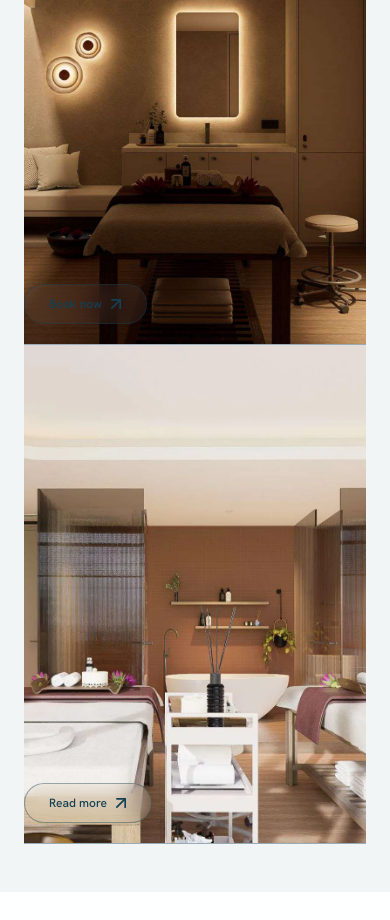
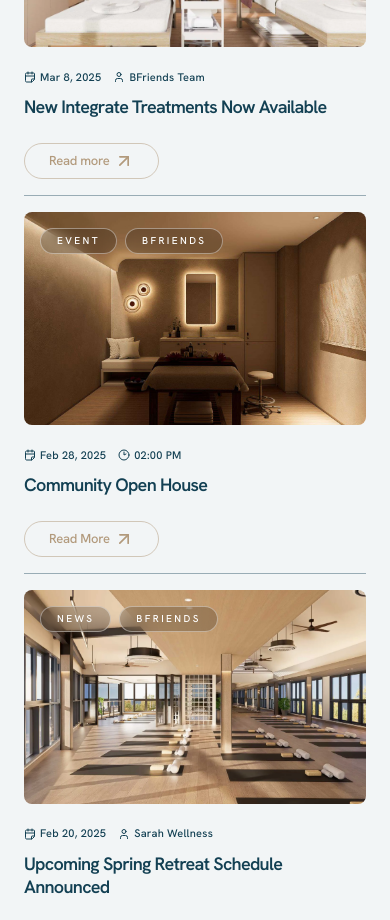
Before and after one commit to blife-bali/bfriends, a Next.js app: page / in a window 390 px wide. Shown: the part 8100-9020 px from the top of the page. Before the commit the page ends 8992 px from the top, so only its background shows below. Built offline with nearby package versions, Linux system fonts and the light colour scheme.

Commit message:
news and event

```diff
--- a/app/home/news-and-events/Section.module.css
+++ b/app/home/news-and-events/Section.module.css
@@ -14,10 +14,18 @@
   max-width: 1440px;
   padding: 0 64px;
   box-sizing: border-box;
-  border-top: 1px solid rgba(19, 64, 83, 0.4);
   display: flex;
   flex-direction: column;
   align-items: stretch;
+}
+
+.list {
+  display: flex;
+  flex-direction: column;
+  align-items: stretch;
+  width: 100%;
+  border-top: 1px solid rgba(19, 64, 83, 0.4);
+  border-bottom: 1px solid rgba(19, 64, 83, 0.4);
 }
 
 .header {
@@ -54,16 +62,15 @@
 }
 
 .heading em {
-  font-family: var(--font-script);
-  font-style: italic;
-  font-weight: 400;
+  font-family: var(--font-display);
+  font-style: normal;
+  font-weight: 500;
 }
 
-.list {
+.moreButtonWrapper {
   display: flex;
-  flex-direction: column;
-  align-items: stretch;
-  width: 100%;
+  justify-content: center;
+  margin-top: 48px;
 }
 
 @media (max-width: 1024px) {
--- a/app/home/news-and-events/Section.tsx
+++ b/app/home/news-and-events/Section.tsx
@@ -5,25 +5,59 @@ import { eventData } from "@/lib/event-data";
 import { newsData } from "@/lib/news-data";
 import EventCard from "@/components/EventCard/EventCard";
 import NewsCard from "@/components/NewsCard/NewsCard";
+import Button from "@/components/ui/Button/Button";
+import { ArrowUpRightIcon } from "lucide-react";
+
+type Item = { type: "event" | "news"; index: number };
 
 export default function Section() {
+  // Interleave events and news by index
+  const allItems: Item[] = [];
+
+  // Find max index
+  const maxIndex = Math.max(
+    ...eventData.map((e) => e.index),
+    ...newsData.map((n) => n.index)
+  );
+
+  // Interleave items
+  for (let i = 1; i <= maxIndex; i++) {
+    const event = eventData.find((e) => e.index === i);
+    const news = newsData.find((n) => n.index === i);
+
+    if (event) allItems.push({ type: "event", index: i });
+    if (news) allItems.push({ type: "news", index: i });
+  }
+
   return (
     <section className={styles.section}>
       <div className={styles.container}>
         <div className={styles.header}>
-          <p className={styles.eyebrow}>News & Events</p>
           <h2 className={styles.heading}>
-            Stay <em>Connected</em>
+            News & Events <em>Accross BLife Ecosystem</em>
           </h2>
         </div>
 
         <div className={styles.list}>
-          {eventData.map((item) => (
-            <EventCard key={item.id} item={item} />
-          ))}
-          {newsData.map((item) => (
-            <NewsCard key={item.id} item={item} />
-          ))}
+          {allItems.map((item) =>
+            item.type === "event" ? (
+              <EventCard
+                key={`event-${item.index}`}
+                item={eventData.find((e) => e.index === item.index)!}
+              />
+            ) : (
+              <NewsCard
+                key={`news-${item.index}`}
+                item={newsData.find((n) => n.index === item.index)!}
+              />
+            )
+          )}
+        </div>
+
+        <div className={styles.moreButtonWrapper}>
+          <Button variant="border" color='var(--color-green)' icon={<ArrowUpRightIcon size={20} />}>
+            More news and events
+          </Button>
         </div>
       </div>
     </section>
--- a/app/home/process/Process.module.css
+++ b/app/home/process/Process.module.css
@@ -53,9 +53,6 @@
   flex-shrink: 0;
 }
 
-.bookNowButton {
-  /* Optional overrides for the CTA button */
-}
 
 /* Responsive Design */
 @media (max-width: 1200px) {
--- a/components/EventCard/EventCard.module.css
+++ b/components/EventCard/EventCard.module.css
@@ -3,23 +3,27 @@
 .card {
   width: 100%;
   position: relative;
-  border-bottom: 1px solid rgba(19, 64, 83, 0.4);
   box-sizing: border-box;
   overflow: hidden;
   display: flex;
-  align-items: flex-end;
-  justify-content: space-between;
+  align-items: flex-start;
   padding: 24px 0;
   gap: 20px;
   text-align: left;
+  height: 288px;
+}
+
+.card:not(:last-child) {
+  border-bottom: 1px solid rgba(19, 64, 83, 0.4);
 }
 
 .link {
   display: flex;
   align-items: flex-end;
   justify-content: space-between;
-  gap: 20px;
+  gap: 24px;
   width: 100%;
+  height: 100%;
   text-decoration: none;
   color: inherit;
 }
@@ -32,6 +36,7 @@
   aspect-ratio: 4 / 3;
   flex-shrink: 0;
   background: var(--color-beige-20);
+  position: relative;
 }
 
 .image {
@@ -40,14 +45,30 @@
   object-fit: cover;
 }
 
+.imageTagOverlay {
+  display: flex;
+  position: absolute;
+  top: 16px;
+  left: 16px;
+
+  z-index: 10;
+}
+
 .content {
+  height: 100%;
   flex: 1;
-  min-width: 0;
   display: flex;
   flex-direction: column;
   align-items: flex-start;
   justify-content: space-between;
-  gap: 20px;
+  max-width: 640px;
+  gap: 24px;
+}
+
+.buttonWrapper {
+  flex-shrink: 0;
+  display: flex;
+  align-items: flex-start;
 }
 
 .tagsRow {
@@ -58,15 +79,17 @@
 
 .tag {
   border-radius: 999px;
-  border: 1px solid var(--color-blue-100);
+  border: 1px solid rgba(255, 255, 255, 0.4);
   padding: 6px 16px;
   font-family: var(--font-sans);
-  font-size: 12px;
-  font-weight: 600;
+  font-size: 10px;
+  font-weight: 500;
   letter-spacing: 0.24em;
   line-height: 120%;
   text-transform: uppercase;
-  color: var(--color-blue-100);
+  color: #ffffff;
+  background: rgba(0, 0, 0, 0.2);
+  backdrop-filter: blur(8px);
 }
 
 .textBlock {
@@ -76,13 +99,30 @@
   gap: 12px;
 }
 
-.date {
+.infoContainer {
+  display: flex;
+  align-items: center;
+  gap: 16px;
+  flex-wrap: wrap;
+}
+
+.infoItem {
+  display: flex;
+  align-items: center;
+  gap: 6px;
+}
+
+.infoIcon {
+  flex-shrink: 0;
+  color: var(--color-blue-100);
+}
+
+.infoText {
   font-family: var(--font-sans);
   font-size: 12px;
   font-weight: 500;
   letter-spacing: 0.02em;
   line-height: 100%;
-  text-transform: uppercase;
   color: var(--color-blue-100);
 }
 
@@ -90,7 +130,7 @@
   font-family: var(--font-display);
   font-size: 20px;
   font-weight: 600;
-  letter-spacing: 0.02em;
+  letter-spacing: -0.04em;
   line-height: 120%;
   color: var(--color-blue-100);
   margin: 0;
@@ -100,58 +140,34 @@
   font-family: var(--font-sans);
   font-size: 16px;
   font-weight: 400;
-  letter-spacing: -0.04em;
+  letter-spacing: -0.02em;
   line-height: 150%;
   color: var(--color-blue-100);
   margin: 0;
   display: -webkit-box;
   overflow: hidden;
   text-overflow: ellipsis;
-  -webkit-line-clamp: 2;
+  -webkit-line-clamp: 3;
   -webkit-box-orient: vertical;
-}
-
-.button {
-  height: 40px;
-  backdrop-filter: blur(12px);
-  border-radius: 999px;
-  background-color: rgba(254, 254, 254, 0.05);
-  border: 1px solid rgba(19, 64, 83, 0.4);
-  box-sizing: border-box;
-  display: flex;
-  align-items: center;
-  justify-content: center;
-  padding: 8px 20px 8px 24px;
-  gap: 4px;
-  font-family: var(--font-sans);
-  font-size: 12px;
-  font-weight: 500;
-  color: var(--color-blue-100);
-  text-decoration: none;
-  flex-shrink: 0;
-  transition: background-color 0.2s ease, border-color 0.2s ease;
-}
-
-.button:hover {
-  background-color: rgba(19, 64, 83, 0.08);
-  border-color: var(--color-blue-100);
-}
-
-.buttonIcon {
-  width: 20px;
-  height: 20px;
-  flex-shrink: 0;
 }
 
 @media (max-width: 1024px) {
   .card {
     flex-direction: column;
     align-items: stretch;
+    height: auto;
   }
 
   .link {
     flex-direction: column;
     align-items: stretch;
+    gap: 24px;
+  }
+
+  .content {
+    max-width: none;
+    gap: 12px;
+    height: fit-content;
   }
 
   .imageWrap {
@@ -160,23 +176,46 @@
     max-height: 240px;
     aspect-ratio: 16 / 10;
   }
+
+  .buttonWrapper {
+    align-items: flex-end;
+    margin-top: auto;
+  }
 }
 
 @media (max-width: 768px) {
   .card {
-    padding: 20px 0;
-    gap: 16px;
+    padding: 16px 0;
   }
 
-  .content {
-    gap: 16px;
+
+  .imageWrap {
+    border-radius: 8px;
+  }
+
+  .infoContainer {
+    gap: 12px;
+  }
+
+  .infoItem {
+    gap: 4px;
+  }
+
+  .infoIcon {
+    width: 12px;
+    height: 12px;
+  }
+
+  .infoText {
+    font-size: 11px;
   }
 
   .title {
     font-size: 18px;
+    line-height: 130%;
   }
 
   .description {
-    font-size: 15px;
+    display: none;
   }
 }
--- a/components/EventCard/EventCard.tsx
+++ b/components/EventCard/EventCard.tsx
@@ -4,7 +4,8 @@ import Image from "next/image";
 import Link from "next/link";
 import styles from "./EventCard.module.css";
 import { EventItem } from "@/lib/event-data";
-import { ArrowUpRightIcon } from "lucide-react";
+import { ArrowUpRightIcon, CalendarFold, Clock2 } from "lucide-react";
+import Button from "@/components/ui/Button/Button";
 
 interface EventCardProps {
   item: EventItem;
@@ -14,6 +15,12 @@ export default function EventCard({ item }: EventCardProps) {
   const content = (
     <>
       <div className={styles.imageWrap}>
+        <div className={styles.imageTagOverlay}>
+          <div className={styles.tagsRow}>
+            <span className={styles.tag}>Event</span>
+            <span className={styles.tag}>{item.ecosystem}</span>
+          </div>
+        </div>
         <Image
           src={item.image}
           alt={item.title}
@@ -23,20 +30,31 @@ export default function EventCard({ item }: EventCardProps) {
         />
       </div>
       <div className={styles.content}>
-        <div className={styles.tagsRow}>
-          <span className={styles.tag}>Event</span>
-          <span className={styles.tag}>{item.ecosystem}</span>
+
+        <div className={styles.textBlock}>
+
+          <div className={styles.infoContainer}>
+            <div className={styles.infoItem}>
+              <CalendarFold size={14} className={styles.infoIcon} />
+              <time className={styles.infoText}>{item.date}</time>
+            </div>
+            {item.time && (
+              <div className={styles.infoItem}>
+                <Clock2 size={14} className={styles.infoIcon} />
+                <span className={styles.infoText}>{item.time}</span>
+              </div>
+            )}
+          </div>
+          <h3 className={styles.title}>{item.title}</h3>
         </div>
-        <div className={styles.textBlock}>
-          <time className={styles.date}>{item.date}</time>
-          <h3 className={styles.title}>{item.title}</h3>
-          <p className={styles.description}>{item.description}</p>
+        <p className={styles.description}>{item.description}</p>
+      </div>
+
+      <div className={styles.buttonWrapper}>
+          <Button variant="border" icon={<ArrowUpRightIcon size={20} />}>
+            Read More
+          </Button>
         </div>
-        <span className={styles.button}>
-          Book now
-          <ArrowUpRightIcon size={20} className={styles.buttonIcon} />
-        </span>
-      </div>
     </>
   );
 
--- a/components/NewsCard/NewsCard.module.css
+++ b/components/NewsCard/NewsCard.module.css
@@ -3,23 +3,27 @@
 .card {
   width: 100%;
   position: relative;
-  border-bottom: 1px solid rgba(19, 64, 83, 0.4);
   box-sizing: border-box;
   overflow: hidden;
   display: flex;
-  align-items: flex-end;
-  justify-content: space-between;
+  align-items: flex-start;
   padding: 24px 0;
   gap: 20px;
   text-align: left;
+  height: 288px;
+}
+
+.card:not(:last-child) {
+  border-bottom: 1px solid rgba(19, 64, 83, 0.4);
 }
 
 .link {
   display: flex;
   align-items: flex-end;
   justify-content: space-between;
-  gap: 20px;
+  gap: 24px;
   width: 100%;
+  height: 100%;
   text-decoration: none;
   color: inherit;
 }
@@ -32,6 +36,7 @@
   aspect-ratio: 4 / 3;
   flex-shrink: 0;
   background: var(--color-beige-20);
+  position: relative;
 }
 
 .image {
@@ -40,14 +45,30 @@
   object-fit: cover;
 }
 
+.imageTagOverlay {
+  display: flex;
+  position: absolute;
+  top: 16px;
+  left: 16px;
+
+  z-index: 10;
+}
+
 .content {
+  height: 100%;
   flex: 1;
-  min-width: 0;
   display: flex;
   flex-direction: column;
   align-items: flex-start;
   justify-content: space-between;
-  gap: 20px;
+  max-width: 640px;
+  gap: 24px;
+}
+
+.buttonWrapper {
+  flex-shrink: 0;
+  display: flex;
+  align-items: flex-start;
 }
 
 .tagsRow {
@@ -58,15 +79,17 @@
 
 .tag {
   border-radius: 999px;
-  border: 1px solid var(--color-blue-100);
+  border: 1px solid rgba(255, 255, 255, 0.4);
   padding: 6px 16px;
   font-family: var(--font-sans);
-  font-size: 12px;
-  font-weight: 600;
+  font-size: 10px;
+  font-weight: 500;
   letter-spacing: 0.24em;
   line-height: 120%;
   text-transform: uppercase;
-  color: var(--color-blue-100);
+  color: #ffffff;
+  background: rgba(0, 0, 0, 0.2);
+  backdrop-filter: blur(8px);
 }
 
 .textBlock {
@@ -76,13 +99,30 @@
   gap: 12px;
 }
 
-.date {
+.infoContainer {
+  display: flex;
+  align-items: center;
+  gap: 16px;
+  flex-wrap: wrap;
+}
+
+.infoItem {
+  display: flex;
+  align-items: center;
+  gap: 6px;
+}
+
+.infoIcon {
+  flex-shrink: 0;
+  color: var(--color-blue-100);
+}
+
+.infoText {
   font-family: var(--font-sans);
   font-size: 12px;
   font-weight: 500;
   letter-spacing: 0.02em;
   line-height: 100%;
-  text-transform: uppercase;
   color: var(--color-blue-100);
 }
 
@@ -90,7 +130,7 @@
   font-family: var(--font-display);
   font-size: 20px;
   font-weight: 600;
-  letter-spacing: 0.02em;
+  letter-spacing: -0.04em;
   line-height: 120%;
   color: var(--color-blue-100);
   margin: 0;
@@ -100,58 +140,34 @@
   font-family: var(--font-sans);
   font-size: 16px;
   font-weight: 400;
-  letter-spacing: -0.04em;
+  letter-spacing: -0.02em;
   line-height: 150%;
   color: var(--color-blue-100);
   margin: 0;
   display: -webkit-box;
   overflow: hidden;
   text-overflow: ellipsis;
-  -webkit-line-clamp: 2;
+  -webkit-line-clamp: 3;
   -webkit-box-orient: vertical;
-}
-
-.button {
-  height: 40px;
-  backdrop-filter: blur(12px);
-  border-radius: 999px;
-  background-color: rgba(254, 254, 254, 0.05);
-  border: 1px solid rgba(19, 64, 83, 0.4);
-  box-sizing: border-box;
-  display: flex;
-  align-items: center;
-  justify-content: center;
-  padding: 8px 20px 8px 24px;
-  gap: 4px;
-  font-family: var(--font-sans);
-  font-size: 12px;
-  font-weight: 500;
-  color: var(--color-blue-100);
-  text-decoration: none;
-  flex-shrink: 0;
-  transition: background-color 0.2s ease, border-color 0.2s ease;
-}
-
-.button:hover {
-  background-color: rgba(19, 64, 83, 0.08);
-  border-color: var(--color-blue-100);
-}
-
-.buttonIcon {
-  width: 20px;
-  height: 20px;
-  flex-shrink: 0;
 }
 
 @media (max-width: 1024px) {
   .card {
     flex-direction: column;
     align-items: stretch;
+    height: auto;
   }
 
   .link {
     flex-direction: column;
     align-items: stretch;
+    gap: 24px;
+  }
+
+  .content {
+    max-width: none;
+    gap: 12px;
+    height: fit-content;
   }
 
   .imageWrap {
@@ -160,23 +176,46 @@
     max-height: 240px;
     aspect-ratio: 16 / 10;
   }
+
+  .buttonWrapper {
+    align-items: flex-end;
+    margin-top: auto;
+  }
 }
 
 @media (max-width: 768px) {
   .card {
-    padding: 20px 0;
-    gap: 16px;
+    padding: 16px 0;
   }
 
-  .content {
-    gap: 16px;
+
+  .imageWrap {
+    border-radius: 8px;
+  }
+
+  .infoContainer {
+    gap: 12px;
+  }
+
+  .infoItem {
+    gap: 4px;
+  }
+
+  .infoIcon {
+    width: 12px;
+    height: 12px;
+  }
+
+  .infoText {
+    font-size: 11px;
   }
 
   .title {
     font-size: 18px;
+    line-height: 130%;
   }
 
   .description {
-    font-size: 15px;
+    display: none;
   }
 }
--- a/components/NewsCard/NewsCard.tsx
+++ b/components/NewsCard/NewsCard.tsx
@@ -4,7 +4,8 @@ import Image from "next/image";
 import Link from "next/link";
 import styles from "./NewsCard.module.css";
 import { NewsItem } from "@/lib/news-data";
-import { ArrowUpRightIcon } from "lucide-react";
+import { ArrowUpRightIcon, CalendarFold, User } from "lucide-react";
+import Button from "@/components/ui/Button/Button";
 
 interface NewsCardProps {
   item: NewsItem;
@@ -14,6 +15,12 @@ export default function NewsCard({ item }: NewsCardProps) {
   const content = (
     <>
       <div className={styles.imageWrap}>
+        <div className={styles.imageTagOverlay}>
+          <div className={styles.tagsRow}>
+            <span className={styles.tag}>News</span>
+            <span className={styles.tag}>{item.ecosystem}</span>
+          </div>
+        </div>
         <Image
           src={item.image}
           alt={item.title}
@@ -23,19 +30,26 @@ export default function NewsCard({ item }: NewsCardProps) {
         />
       </div>
       <div className={styles.content}>
-        <div className={styles.tagsRow}>
-          <span className={styles.tag}>News</span>
-          <span className={styles.tag}>{item.ecosystem}</span>
+
+        <div className={styles.textBlock}>
+          <div className={styles.infoContainer}>
+            <div className={styles.infoItem}>
+              <CalendarFold size={14} className={styles.infoIcon} />
+              <time className={styles.infoText}>{item.date}</time>
+            </div>
+            <div className={styles.infoItem}>
+              <User size={14} className={styles.infoIcon} />
+              <span className={styles.infoText}>{item.author}</span>
+            </div>
+          </div>
+          <h3 className={styles.title}>{item.title}</h3>
         </div>
-        <div className={styles.textBlock}>
-          <time className={styles.date}>{item.date}</time>
-          <h3 className={styles.title}>{item.title}</h3>
-          <p className={styles.description}>{item.description}</p>
-        </div>
-        <span className={styles.button}>
+        <p className={styles.description}>{item.description}</p>
+      </div>
+      <div className={styles.buttonWrapper}>
+        <Button variant="border" icon={<ArrowUpRightIcon size={20} />}>
           Read more
-          <ArrowUpRightIcon size={20} className={styles.buttonIcon} />
-        </span>
+        </Button>
       </div>
     </>
   );
--- a/lib/event-data.ts
+++ b/lib/event-data.ts
@@ -8,7 +8,9 @@ export type EcosystemTag =
 
 export interface EventItem {
   id: string;
+  index: number;
   date: string;
+  time?: string;
   title: string;
   description: string;
   image: string;
@@ -19,20 +21,24 @@ export interface EventItem {
 export const eventData: EventItem[] = [
   {
     id: "1",
+    index: 1,
     date: "Mar 15, 2025",
+    time: "09:00 AM",
     title: "Spring Wellness Workshop",
     description:
-      "Join us for a morning of mindful movement and expert-led sessions on seasonal wellness.",
+      "Join us for a morning of mindful movement and expert-led sessions on seasonal wellness. This immersive workshop combines yoga, meditation, and nutritional guidance to help you transition seamlessly into the new season. Our certified instructors will guide you through gentle stretches and breathing techniques designed to rejuvenate both body and mind.",
     image: "/images/programs/D.webp",
     href: "#",
     ecosystem: "BFriends",
   },
   {
     id: "2",
+    index: 2,
     date: "Feb 28, 2025",
+    time: "02:00 PM",
     title: "Community Open House",
     description:
-      "Experience BFriends—tour the space, meet the team, and enjoy complimentary sessions.",
+      "Experience BFriends—tour the space, meet the team, and enjoy complimentary sessions. Discover our state-of-the-art facilities including our yoga studios, meditation gardens, and treatment rooms. Sample mini-sessions of our most popular wellness programs and connect with like-minded individuals who share your passion for holistic health and personal growth.",
     image: "/images/programs/E.jpg",
     href: "#",
     ecosystem: "BFriends",
--- a/lib/news-data.ts
+++ b/lib/news-data.ts
@@ -2,7 +2,9 @@ import type { EcosystemTag } from "./event-data";
 
 export interface NewsItem {
   id: string;
+  index: number;
   date: string;
+  author: string;
   title: string;
   description: string;
   image: string;
@@ -13,12 +15,26 @@ export interface NewsItem {
 export const newsData: NewsItem[] = [
   {
     id: "1",
+    index: 1,
     date: "Mar 8, 2025",
+    author: "BFriends Team",
     title: "New Integrate Treatments Now Available",
     description:
-      "Discover our latest therapeutic offerings designed to support balance and recovery.",
+      "Discover our latest therapeutic offerings designed to support balance and recovery. Our new integrated treatments combine traditional healing practices with modern therapeutic techniques to address both physical and emotional wellness. Each session is tailored to your unique needs, ensuring personalized care that helps you achieve your health goals.",
     image: "/images/programs/I.png",
     href: "#",
     ecosystem: "BFriends",
   },
+  {
+    id: "2",
+    index: 2,
+    date: "Feb 20, 2025",
+    author: "Sarah Wellness",
+    title: "Upcoming Spring Retreat Schedule Announced",
+    description:
+      "We are excited to announce our spring retreat schedule featuring new locations and enhanced programs. Join us for transformative experiences in beautiful settings, with expert guidance on meditation, mindfulness, and personal development. Early registration discounts are available until the end of the month.",
+    image: "/images/programs/N.webp",
+    href: "#",
+    ecosystem: "BFriends",
+  },
 ];
```
